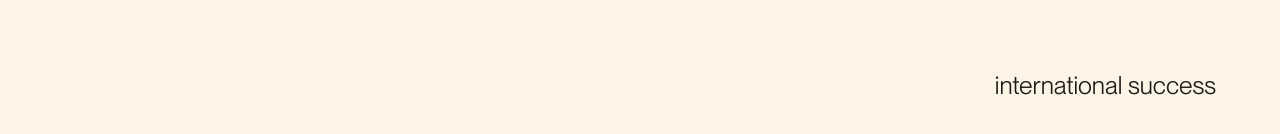
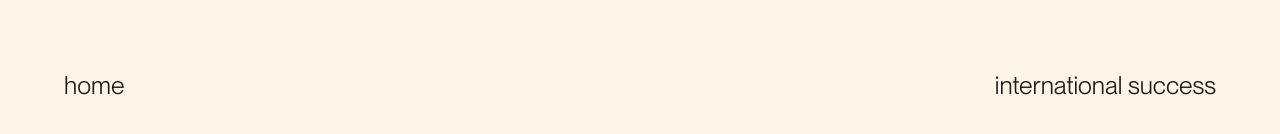
Before and after one commit to brian-david4/akira-kurosawa-portfolio, a React (Vite) app in the folder kurosawa/: page /early in a window 1280 px wide. Shown: the part 6659-6793 px from the top of the page. Built offline with nearby package versions, Linux system fonts and the light colour scheme; a web font is replaced by a local one.

Commit message:
Create footer link to previous page

```diff
--- a/kurosawa/src/components/PageFooter/PageFooter.tsx
+++ b/kurosawa/src/components/PageFooter/PageFooter.tsx
@@ -3,35 +3,82 @@ import { useState } from "react";
 import { Link } from "react-router-dom";
 import styles from "./footer.module.css";
 import useMousePosition from "../../hooks/useMousePosition";
-import arrow from "../../images/Arrow.svg";
+// import arrow from "../../images/Arrow.svg";
 import highnLow from "../../images/highlow.webp";
 
 interface PageFooterProps {
-  goTo: string;
-  nextTitle?: string;
+  goToPrevious: string;
+  goToNext: string;
+  nextTitle: string;
+  previousTitle: string;
 }
 
-const PageFooter = ({ goTo, nextTitle }: PageFooterProps) => {
-  const { x, y } = useMousePosition();
+const PageFooter = ({
+  goToNext,
+  goToPrevious,
+  nextTitle,
+  previousTitle,
+}: PageFooterProps) => {
+  const { x } = useMousePosition();
   const size = 10;
+
   const [rightArrow, setRightArrow] = useState(false);
+  const [leftArrow, setLeftArrow] = useState(false);
 
   return (
     <div className={styles.footerMain}>
+      {/* Left Side */}
       <motion.div
         animate={{ left: `calc(${x}px - ${size}vh)` }}
         transition={{ type: "tween", ease: "backOut" }}
         className={styles.imgTopWrapper}
       >
-        <img className={rightArrow ? styles.imgOpacity : ""} src={highnLow} />
+        <img
+          className={leftArrow ? styles.imgOpacityLeft : ""}
+          src={highnLow}
+        />
+      </motion.div>
+      {/* linkLeft */}
+      <div className={styles.linkWrapperLeft}>
+        <Link
+          onMouseEnter={() => setLeftArrow(true)}
+          onMouseLeave={() => setLeftArrow(false)}
+          className={styles.link}
+          to={goToPrevious}
+        >
+          {previousTitle}
+        </Link>
+      </div>
+
+      <motion.div
+        animate={{ left: `calc(${x}px - ${size}vh)` }}
+        transition={{ type: "tween", ease: "backOut" }}
+        className={styles.imgBottWrapper}
+      >
+        <img
+          className={leftArrow ? styles.imgOpacityLeft : ""}
+          src={highnLow}
+        />
       </motion.div>
 
-      <div className={styles.linkWrapper}>
+      {/* Right Side */}
+      <motion.div
+        animate={{ left: `calc(${x}px - ${size}vh)` }}
+        transition={{ type: "tween", ease: "backOut" }}
+        className={styles.imgTopWrapper}
+      >
+        <img
+          className={rightArrow ? styles.imgOpacityRight : ""}
+          src={highnLow}
+        />
+      </motion.div>
+
+      <div className={styles.linkWrapperRight}>
         <Link
           onMouseEnter={() => setRightArrow(true)}
           onMouseLeave={() => setRightArrow(false)}
           className={styles.link}
-          to={goTo}
+          to={goToNext}
         >
           {nextTitle}
         </Link>
@@ -43,7 +90,7 @@ const PageFooter = ({ goTo, nextTitle }: PageFooterProps) => {
         className={styles.imgBottWrapper}
       >
         <img
-          className={rightArrow ? styles.imgOpacity : ""}
+          className={rightArrow ? styles.imgOpacityRight : ""}
           style={{ transitionDelay: "0.2s" }}
           src={highnLow}
         />
--- a/kurosawa/src/components/PageFooter/footer.module.css
+++ b/kurosawa/src/components/PageFooter/footer.module.css
@@ -4,9 +4,15 @@
   width: 100%;
   background-color: var(--legacy);
 }
-.linkWrapper {
+.linkWrapperRight {
   position: absolute;
   right: 5vw;
+  top: 50vh;
+  /* background-color: cadetblue; */
+}
+.linkWrapperLeft {
+  position: absolute;
+  left: 5vw;
   top: 50vh;
   /* background-color: cadetblue; */
 }
@@ -54,6 +60,9 @@
 .imgBottWrapper {
   bottom: 8vh;
 }
-.imgOpacity {
+.imgOpacityRight {
   opacity: 1 !important;
 }
+.imgOpacityLeft {
+  opacity: 1 !important;
+}
--- a/kurosawa/src/pages/EarlyWorks/EarlyWorks.tsx
+++ b/kurosawa/src/pages/EarlyWorks/EarlyWorks.tsx
@@ -125,7 +125,12 @@ const EarlyWorks = () => {
 
           <div>somehing extra fro scroll</div>
 
-          <PageFooter goTo="/international" nextTitle="international success" />
+          <PageFooter
+            goToNext="/international"
+            nextTitle="international success"
+            goToPrevious="/"
+            previousTitle="home"
+          />
         </motion.section>
       )}
     </>
```
